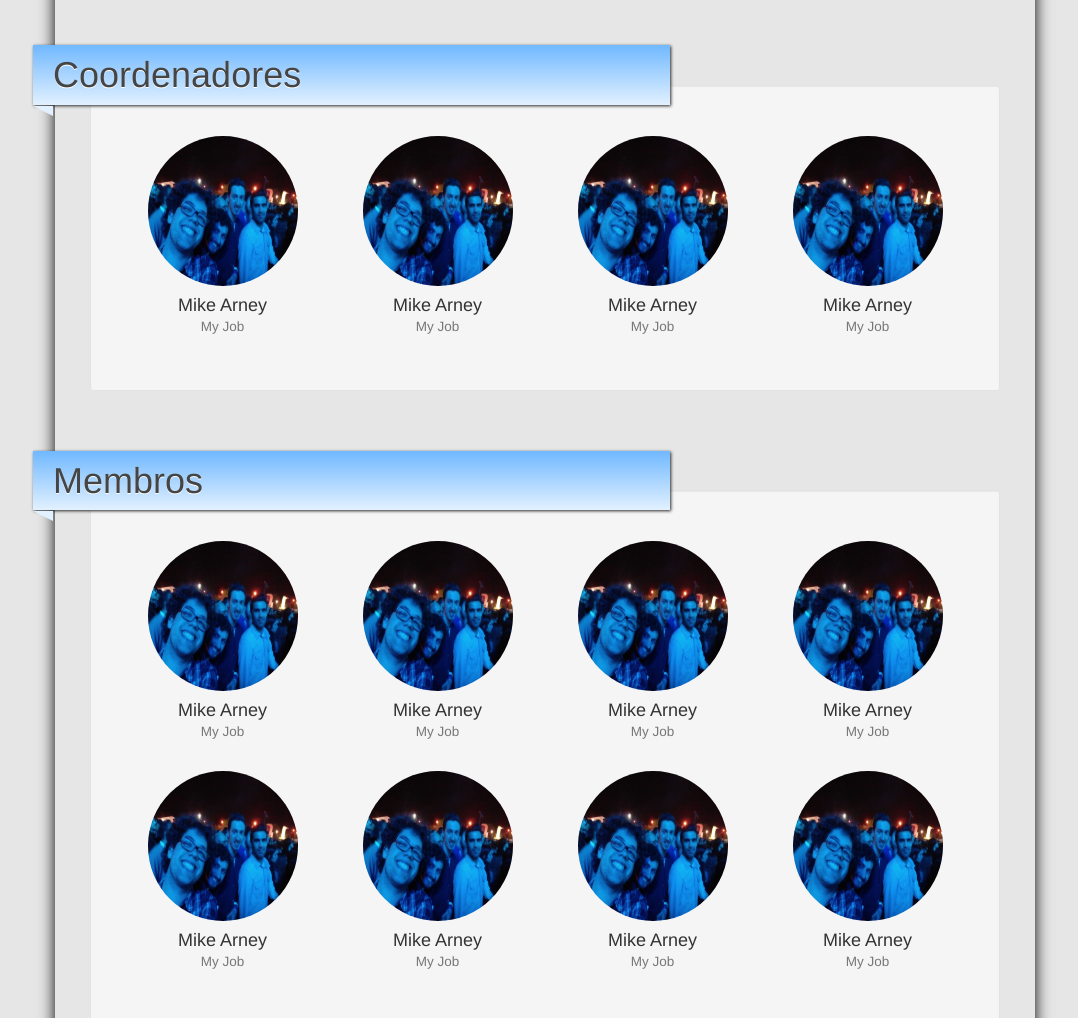
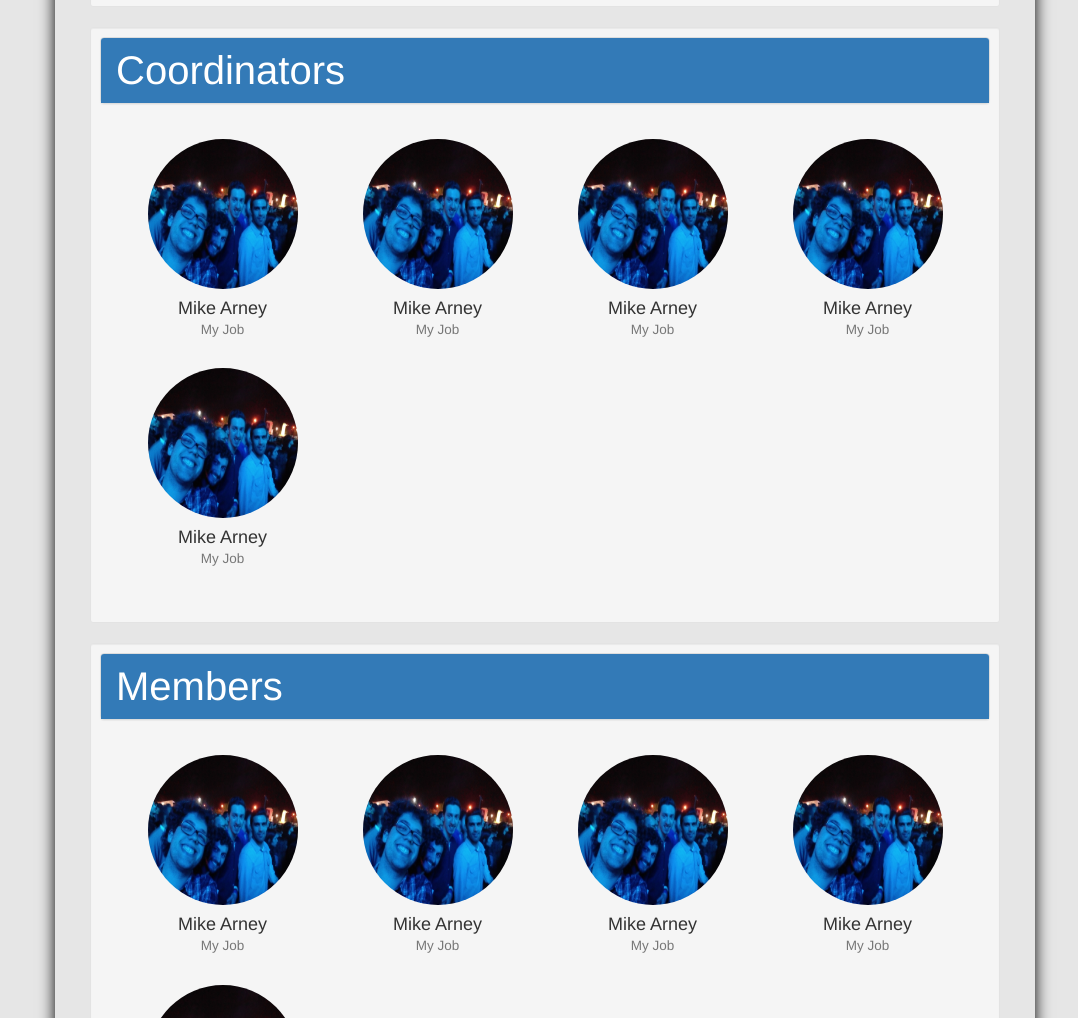
Before and after one commit to andrejeronimo/BEST-website, a plain HTML site: page team.html in a window 1280 px wide. Shown: the part 937-1955 px from the top of the page, without its empty margins (95-1173 px from the left). Drawn offline with nearby package versions, Linux system fonts and the light colour scheme.

Commit message:
Updated titles
Titles have been updated in all pages, color can now be changed easily
in custom-css2.css file.

```diff
--- a/css/css.css
+++ /dev/null
@@ -1,36 +0,0 @@
-#title_container {
-    background: #666;
-    margin: auto;
-    width: 500px;
-    height: 700px;
-    padding-top: 30px;
-    font-family: helvetica, arial, sans-serif;
-    }
-
-h1 {
-     background: #e3e3e3;
-     background: -moz-linear-gradient(top, #70B8FF, #E2F1FF);
-     background: -webkit-gradient(linear, left top, left bottom, from(#70B8FF), to(#E2F1FF));
-     padding: 10px 20px;
-     margin-left: -42px;
-     margin-top: 0;
-     position: relative;
-     width: 70%;
-
-    -moz-box-shadow: 1px 1px 3px #292929;
-    -webkit-box-shadow: 1px 1px 3px #292929;
-       box-shadow: 1px 1px 3px #292929;
-
-    color: #454545;
-    text-shadow: 0 1px 0 white;
-}
-
-.arrow {
-     width: 0; height: 0;
-     line-height: 0;
-     border-left: 20px solid transparent;
-     border-top: 10px solid #E2F1FF;
-     top: 101.5%;
-     left: 0;
-     position: absolute;
-}
--- a/css/custom-css2.css
+++ b/css/custom-css2.css
@@ -184,3 +184,16 @@ h1 {
     border-left:1px solid #000;
     height:500px;
 }
+
+/* Panel title */
+.panel > .panel-heading {
+    background-image: none;
+    background-color: #337ab7;
+    border-color: #337ab7;
+    color: white;
+}
+
+/* Panel big title */
+.panel-big-title {
+    font-size: 40px;
+}
--- a/team.html
+++ b/team.html
@@ -70,13 +70,13 @@
 
                 <div class="col-lg-12" >
 
-                    <!-- Board Title -->
-                    <div>
-                        <h1> Board <span class="arrow"></span> </h1>
-                    </div>
-
                     <!-- Board Members -->
-                    <div class="well well-sm team-container">
+                    <div class="well well-sm">
+                        <div class="panel panel-default">
+                            <div class="panel-heading">
+                                <h3 class="panel-title panel-big-title">Board</h3>
+                            </div>
+                        </div>
                         <div class="panel-body text-center">
                             <div class="col-lg-3 centered">
                                 <img class="img img-circle img-team" src="images/jeronimo_with_friends.jpg">
@@ -112,49 +112,13 @@
                     </div>
                     <!-- End Board members -->
 
-                    <!-- Coordinators Title -->
-                    <div>
-                        <h1> Coordenadores <span class="arrow"></span> </h1>
-                    </div>
-
-                    <!-- Coordinators members -->
-                    <div class="well well-sm team-container">
-                        <div class="panel-body text-center">
-                            <div class="col-lg-3 centered">
-                                <img class="img img-circle img-team" src="images/jeronimo_with_friends.jpg">
-                                <br>
-                                <h4>Mike Arney<br/><small>My Job</small></h4>
-                                <br>
-				            </div>
-                            <div class="col-lg-3 centered">
-                                <img class="img img-circle img-team" src="images/jeronimo_with_friends.jpg">
-                                <br>
-                                <h4>Mike Arney<br/><small>My Job</small></h4>
-                                <br>
-				            </div>
-                            <div class="col-lg-3 centered">
-                                <img class="img img-circle img-team" src="images/jeronimo_with_friends.jpg">
-                                <br>
-                                <h4>Mike Arney<br/><small>My Job</small></h4>
-                                <br>
-				            </div>
-                            <div class="col-lg-3 centered">
-                                <img class="img img-circle img-team" src="images/jeronimo_with_friends.jpg">
-                                <br>
-                                <h4>Mike Arney<br/><small>My Job</small></h4>
-                                <br>
-				            </div>
+                    <!-- Coordinator Members -->
+                    <div class="well well-sm">
+                        <div class="panel panel-default">
+                            <div class="panel-heading">
+                                <h3 class="panel-title panel-big-title">Coordinators</h3>
+                            </div>
                         </div>
-                    </div>
-                    <!-- End Coordinators members -->
-
-                    <!-- Members Title -->
-                    <div>
-                        <h1> Membros <span class="arrow"></span> </h1>
-                    </div>
-
-                    <!-- Members -->
-                    <div class="well well-sm team-container">
                         <div class="panel-body text-center">
                             <div class="col-lg-3 centered">
                                 <img class="img img-circle img-team" src="images/jeronimo_with_friends.jpg">
@@ -184,6 +148,31 @@
                                 <img class="img img-circle img-team" src="images/jeronimo_with_friends.jpg">
                                 <br>
                                 <h4>Mike Arney<br/><small>My Job</small></h4>
+                                <br>
+				            </div>
+                        </div>
+                    </div>
+                    <!-- End Board members -->
+
+                    <!-- Members -->
+                    <div class="well well-sm">
+                        <div class="panel panel-default">
+                            <div class="panel-heading">
+                                <h3 class="panel-title panel-big-title">Members</h3>
+                            </div>
+                        </div>
+                        <div class="panel-body text-center">
+                            <div class="col-lg-3 centered">
+                                <img class="img img-circle img-team" src="images/jeronimo_with_friends.jpg">
+                                <br>
+                                <h4>Mike Arney<br/><small>My Job</small></h4>
+                                <br>
+				            </div>
+                            <div class="col-lg-3 centered">
+                                <img class="img img-circle img-team" src="images/jeronimo_with_friends.jpg">
+                                <br>
+                                <h4>Mike Arney<br/><small>My Job</small></h4>
+                                <br>
 				            </div>
                             <div class="col-lg-3 centered">
                                 <img class="img img-circle img-team" src="images/jeronimo_with_friends.jpg">
```
Also changed, not shown: contacts.html (+3 -3 lines), ebec.html (+9 -11 lines), homepage.html (+18 -8 lines), post.html (+3 -3 lines).
